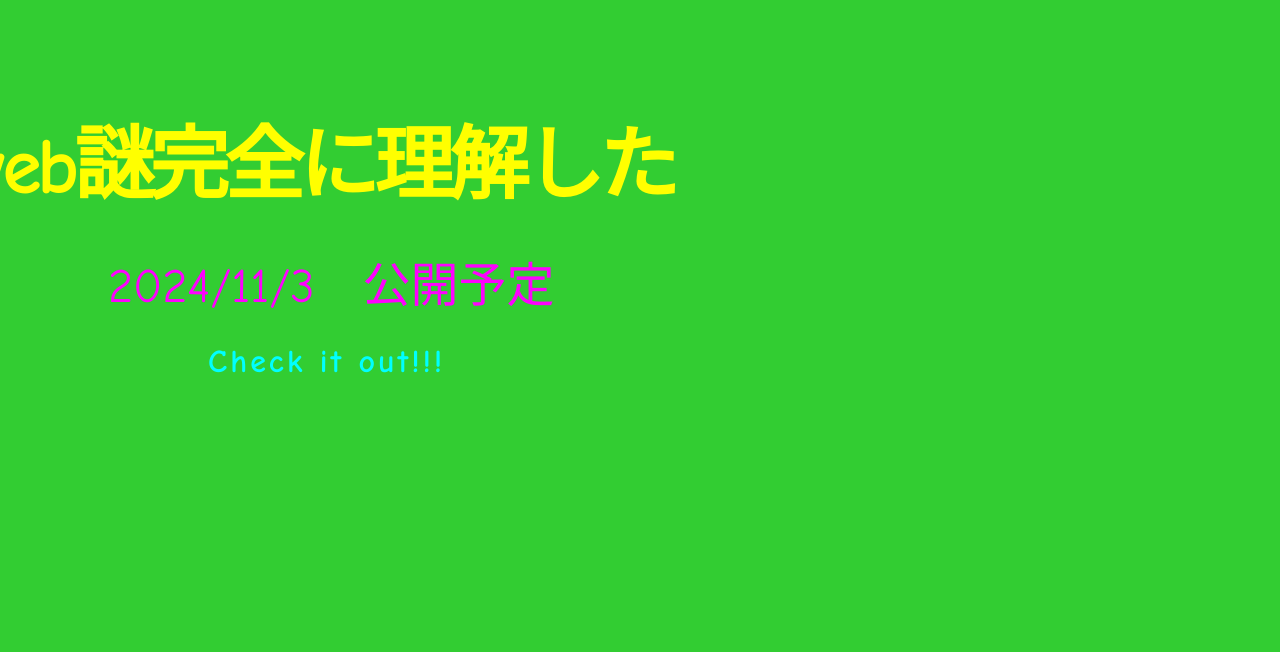
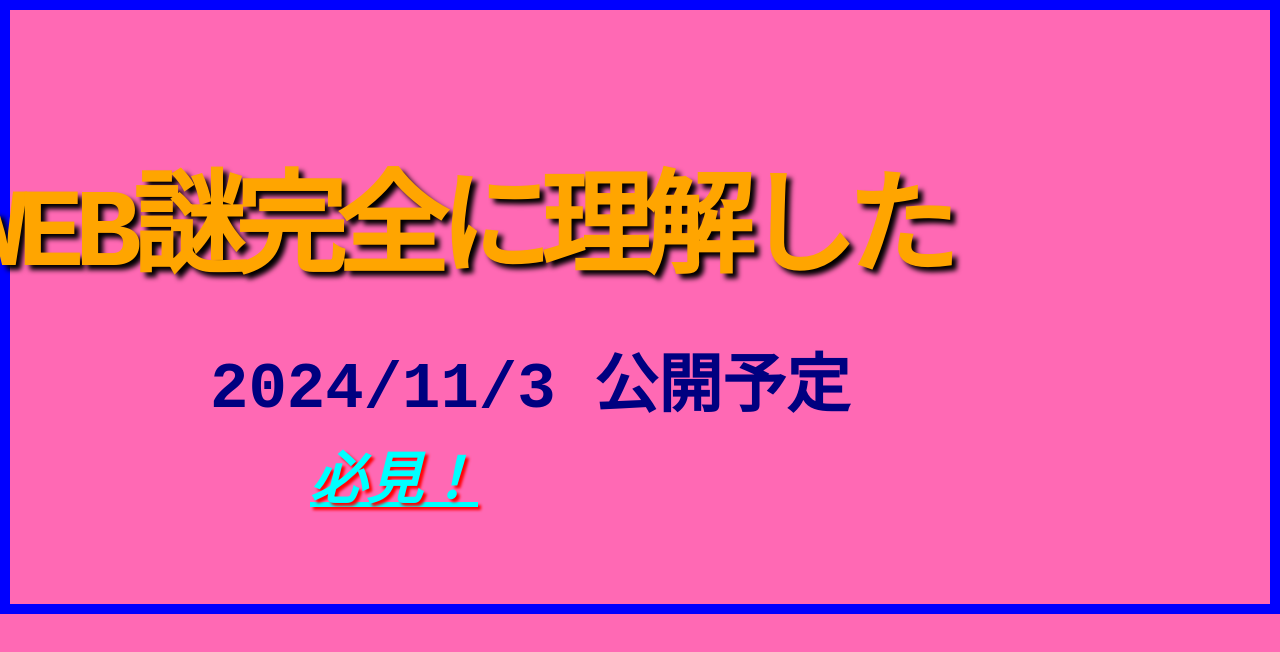
Before and after one commit to Souchan917/webnazorikaishita, a plain HTML site: page index.html in a window 1280 px wide. Drawn offline with Linux system fonts and the light colour scheme.

Commit message:
Update index.html

```diff
--- a/index.html
+++ b/index.html
@@ -6,40 +6,44 @@
     <title>WEB謎完全に理解した</title>
     <style>
         body {
-            font-family: 'Comic Sans MS', cursive;
-            background-color: limegreen;
-            color: red;
+            font-family: 'Courier New', monospace;
+            background-color: hotpink;
+            color: lime;
             text-align: left;
-            margin-top: 100px;
+            margin: 0;
+            padding: 50px;
+            border: 10px solid blue;
         }
 
         h1 {
-            font-size: 5rem;
-            color: yellow;
-            text-transform: lowercase;
-            letter-spacing: -5px;
-            margin-left: -50px;
+            font-size: 7rem;
+            color: orange;
+            letter-spacing: -10px;
+            margin-left: -100px;
+            text-shadow: 5px 5px 5px black;
         }
 
         p {
-            font-size: 3rem;
-            color: magenta;
-            margin-left: 100px;
-            line-height: 0.7;
+            font-size: 4rem;
+            color: navy;
+            margin-left: 150px;
+            line-height: 0.5;
+            font-weight: bold;
         }
 
         .date {
-            font-size: 2rem;
+            font-size: 3.5rem;
             color: cyan;
-            font-weight: bold;
-            letter-spacing: 3px;
-            margin-left: 200px;
+            font-style: italic;
+            text-decoration: underline;
+            margin-left: 250px;
+            text-shadow: 3px 3px 3px red;
         }
     </style>
 </head>
 <body>
     <h1>WEB謎完全に理解した</h1>
-    <p>2024/11/3　公開予定</p>
-    <p class="date">Check it out!!!</p>
+    <p>2024/11/3 公開予定</p>
+    <p class="date">必見！</p>
 </body>
 </html>
```
